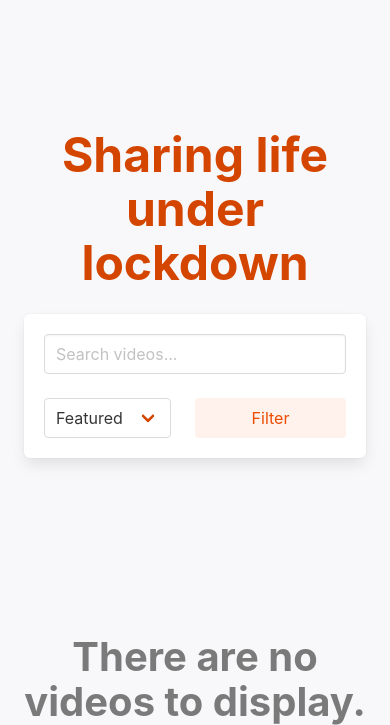
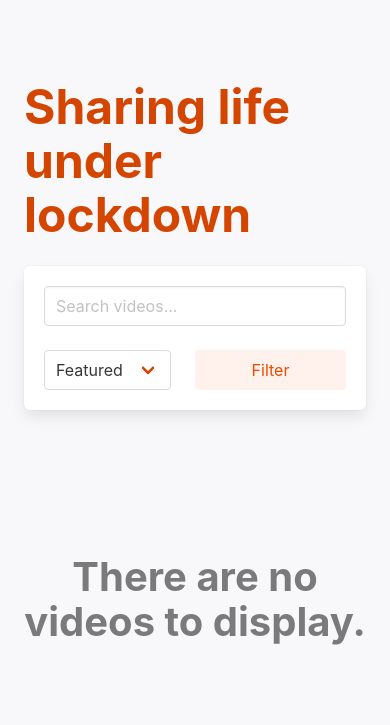
Before and after one commit to milesmcc/covideo, a Django app: page /videos/ in a window 390 px wide. Shown: the part 56-781 px from the top of the page. After the commit the page ends 701 px from the top, so only its background shows below. Run offline with Django 3.2, Linux system fonts and the light colour scheme; data that the repository does not hold is empty; style sheets or scripts are compiled from the project's sources; parts of the project's set-up code (start-up, migrations or seed data) failed here and were passed over; some libraries are stand-ins or nearby versions; some web fonts are replaced.

Commit message:
Improve mobile experience

```diff
--- a/covideo/videos/templates/videos/views/browse.html
+++ b/covideo/videos/templates/videos/views/browse.html
@@ -3,12 +3,11 @@
 {% load bulma_tags humanize pagination %}
 
 {% block content %}
-<section class="subsection" style="margin: 5rem 0;">
+<section class="subsection" style="margin: 2rem 0 3rem 0;">
     <div class="columns is-centered">
         <div class="column is-12">
             {% if expanded %}
-            <h1 class="title is-size-1 has-text-primary has-text-centered is-smaller-mobile">Sharing life under lockdown
-            </h1>
+            <h1 class="title is-size-1 has-text-primary is-smaller-mobile">Sharing life under lockdown</h1>
             {% endif %}
             <form method="GET" class="box">
                 <div class="columns is-vcentered">
--- a/kubernetes/django.yml
+++ b/kubernetes/django.yml
@@ -21,7 +21,7 @@ spec:
             secretName: google-app-credentials
       containers:
       - name: "covideo-webserver"
-        image: "gcr.io/covideo/covideo:221638e73bedce64bb1a48f8ab5afe1331dbed4e"
+        image: "gcr.io/covideo/covideo:d2792268f68ae9f201d550ae4356a3b380db1666"
         command: ["./webserver.sh"]
         volumeMounts:
           - name: google-app-credentials
@@ -53,7 +53,7 @@ spec:
             secretName: google-app-credentials
       containers:
       - name: "covideo-celeryworker"
-        image: "gcr.io/covideo/covideo:221638e73bedce64bb1a48f8ab5afe1331dbed4e"
+        image: "gcr.io/covideo/covideo:d2792268f68ae9f201d550ae4356a3b380db1666"
         command: ["./celeryworker.sh"]
         volumeMounts:
           - name: google-app-credentials
```
